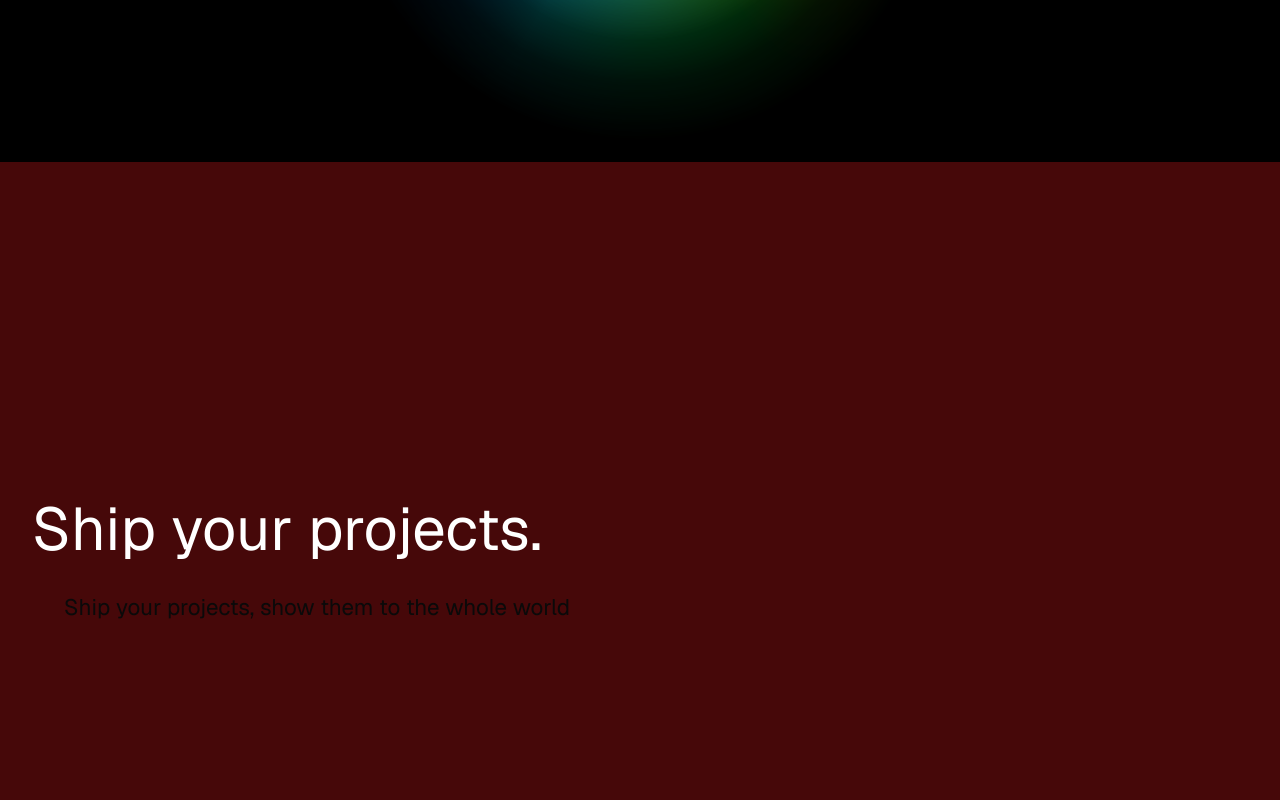
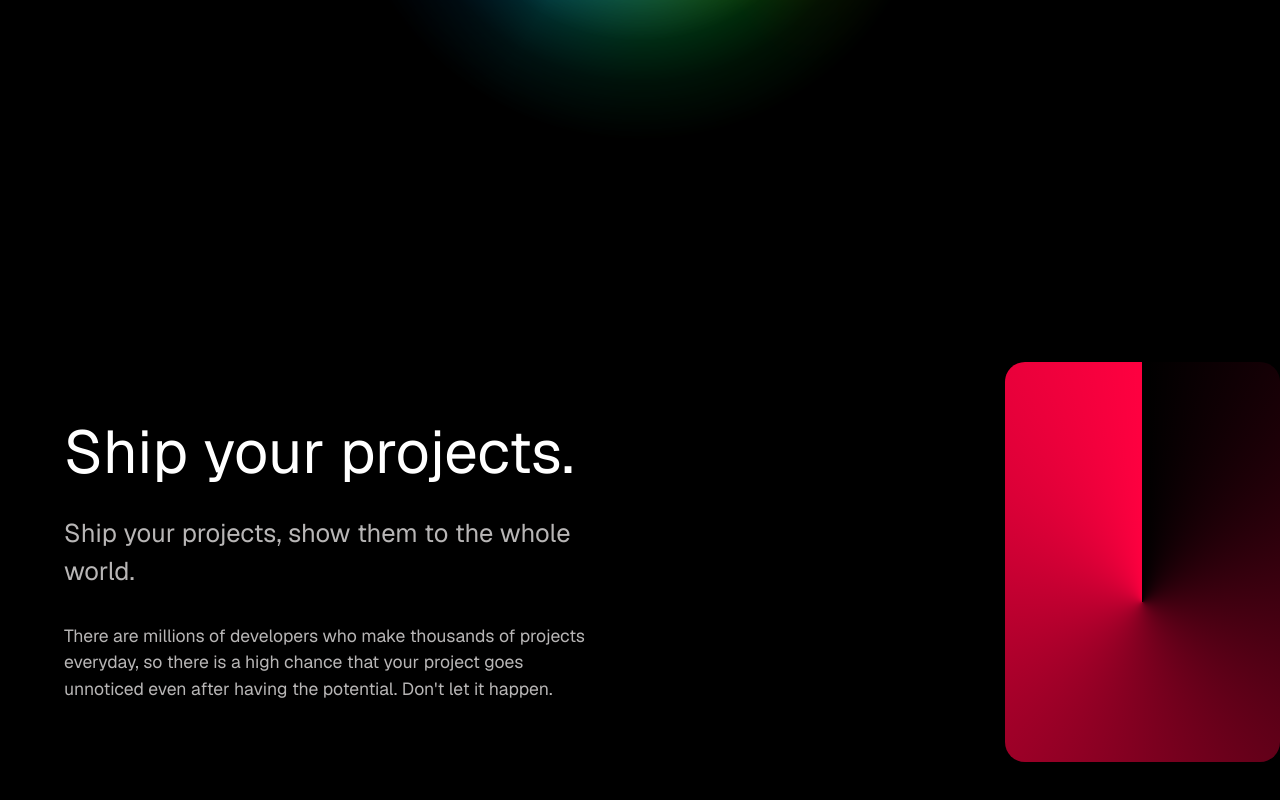
Before and after one commit to Cohortize/site, a React (Vite) app: page / in a window 1280 px wide. Shown: the part 638-1438 px from the top of the page. Built offline with nearby package versions, Linux system fonts and the light colour scheme.

Commit message:
modified the ship section

```diff
--- a/src/components/homepage/hero.tsx
+++ b/src/components/homepage/hero.tsx
@@ -109,7 +109,7 @@ return(<>
           <p className="text-6xl sm:text-6xl md:text-6xl lg:text-6xl xl:text-6xl 2xl:text-7xl text-white text-center px-2 sm:px-4 md:px-6 z-20 relative font-medium leading-tight xl:leading-tight 2xl:leading-tight">
             Your one-stop platform for
           </p>
-          <p className="text-6xl sm:text-6xl md:text-6xl lg:text-6xl xl:text-6xl 2xl:text-7xl text-white text-center px-2 sm:px-4 md:px-6 z-20 relative font-medium leading-tight xl:leading-tight 2xl:leading-tight">
+          <p className="text-[#fbcaca] text-6xl sm:text-6xl md:text-6xl lg:text-6xl xl:text-6xl 2xl:text-7xl text-center px-2 sm:px-4 md:px-6 z-20 relative font-medium leading-tight xl:leading-tight 2xl:leading-tight">
             ideas.
           </p>
           </div>
--- a/src/components/homepage/ships.tsx
+++ b/src/components/homepage/ships.tsx
@@ -1,20 +1,29 @@
 const Ships = () => {
     return(
     <div>
-        <div className="h-screen w-full bg-red-950 flex items-center">
-            <div className="flex flex-col gap-8">
-            <p className="text-white text-6xl pl-8">
+        <div className="h-screen w-full bg-black flex items-center gap-[25rem]">
+            <div className="flex flex-col gap-8 w-[55rem]">
+            <p className="text-white text-6xl pl-16">
                 Ship your projects.
             </p>
-            <p className="text-[1.4rem] pl-16">
-                Ship your projects, show them to the whole world
+            <p className="text-[#b8b6b6] text-[1.4rem] sm:text-[1.4rem] md:text-[1.5rem] lg:text-[1.5rem] xl:text-[1.6rem] 2xl:text-[1.8rem] max-w-2xl xl:max-w-3xl 2xl:max-w-4xl pl-16">
+                Ship your projects, show them to the whole world.
+            </p>
+            <p className="text-[#b8b6b6] pl-16 text-[1.1rem]">
+            There are millions of developers who make thousands of projects everyday, so there is a high chance that your project goes unnoticed even after having the potential. Don't let it happen.
             </p>
             </div>
-            <div className="h-16 w-16">
+            <div className="h-[25rem] w-[25rem] text-[#000000]" style={{backgroundImage: `
+            conic-gradient(from 0deg at 50% 60%,
+                #ff00 0deg,
+                #ff0040 360deg
+            `,
+              borderRadius:"20px"}}>
 
             </div>
         </div>
-    </div>);
+    </div>
+    );
 }
 
 export default Ships
```
